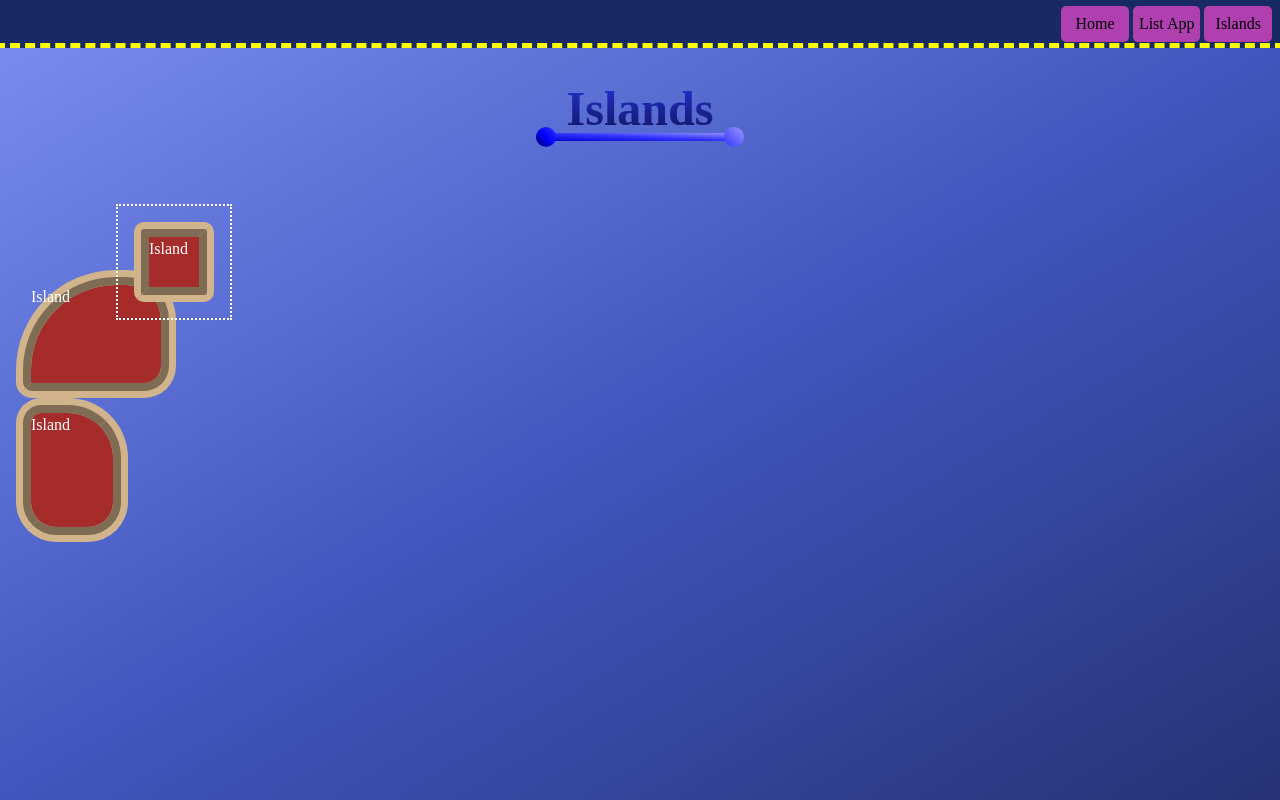
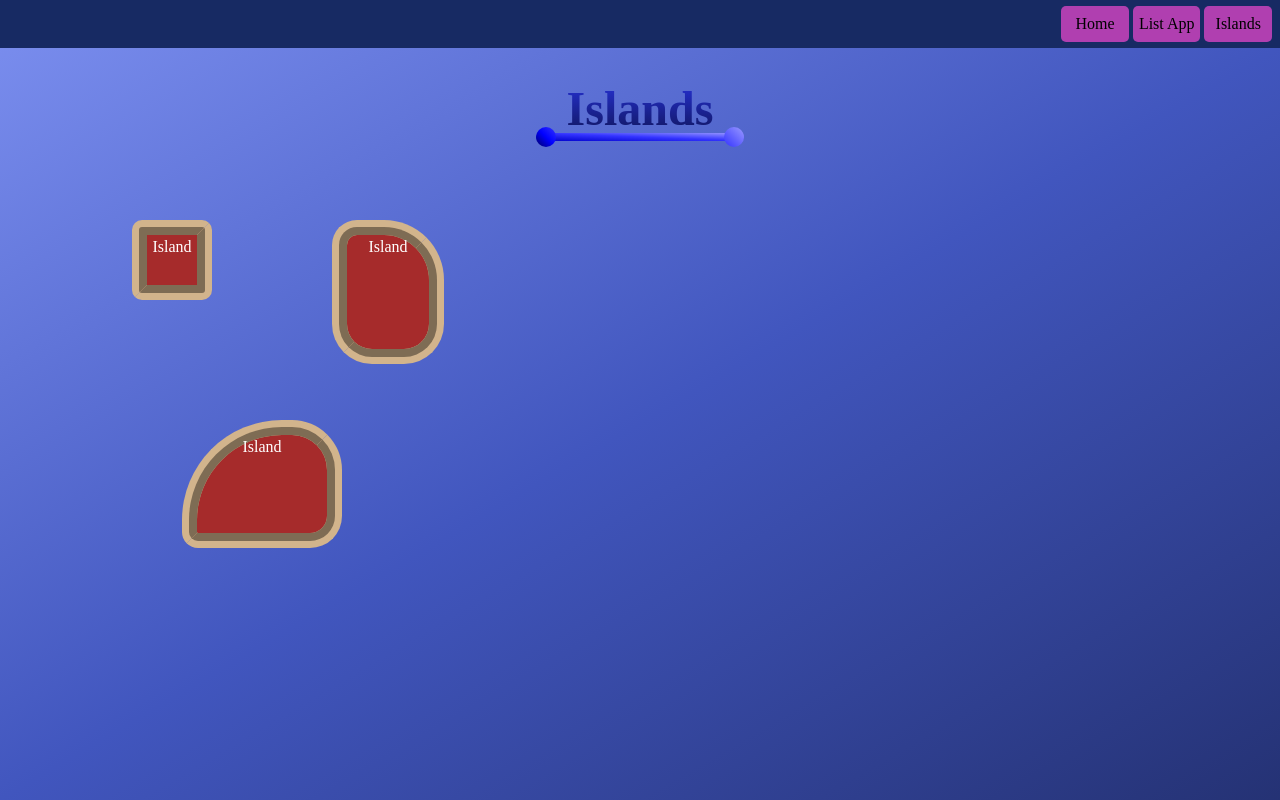
Before and after one commit to franco-ortega/workshop, a Next.js app: page /islands in a window 1280 px wide. Built offline with nearby package versions, Linux system fonts and the light colour scheme.

Commit message:
place islands in island chain with position layout

```diff
--- a/app/islands/page.js
+++ b/app/islands/page.js
@@ -40,13 +40,18 @@ export default function Islands() {
 					<hr className={styles.line} />
 				</div>
 			</header>
-			<main>
-				<div>
+			<main className={styles.main}>
+				<div className={styles.islandChain}>
 					<IslandBox inset={'50px 0px 0px 100px'}>
 						<Island {...testIsland} />
 					</IslandBox>
-					<Island {...island1} />
-					<Island {...island2} />
+					<IslandBox inset={'250px 0px 0px 150px'}>
+						<Island {...island1} />
+					</IslandBox>
+
+					<IslandBox inset={'50px 0px 0px 300px'}>
+						<Island {...island2} />
+					</IslandBox>
 				</div>
 			</main>
 		</div>
--- a/app/islands/page.module.css
+++ b/app/islands/page.module.css
@@ -3,7 +3,7 @@
 	height: var(--page-height);
 	padding: 1rem;
 
-	outline: 5px yellow dashed;
+	/* outline: 5px yellow dashed; */
 }
 
 .header {
@@ -93,3 +93,17 @@
 	);
 	right: 0;
 }
+
+.main {
+	/* outline: 2px dotted lightgreen; */
+	position: relative;
+	/* inset: 0; */
+	/* bottom: -100px; */
+}
+
+.islandChain {
+	/* outline: 3px dashed pink; */
+	position: relative;
+	/* inset: 0; */
+	/* bottom: -10%; */
+}
--- a/components/Island/Island.module.css
+++ b/components/Island/Island.module.css
@@ -3,4 +3,6 @@
 	border-color: tan;
 	border-width: 15px;
 	border-style: ridge groove groove ridge;
+	text-align: center;
+	margin: auto;
 }
--- a/components/IslandBox/IslandBox.module.css
+++ b/components/IslandBox/IslandBox.module.css
@@ -1,6 +1,7 @@
 .IslandBox {
-	border: 2px dotted white;
+	/* border: 2px dotted white; */
 	padding: 1rem;
 	width: fit-content;
-	position: relative;
+	height: fit-content;
+	position: absolute;
 }
```
